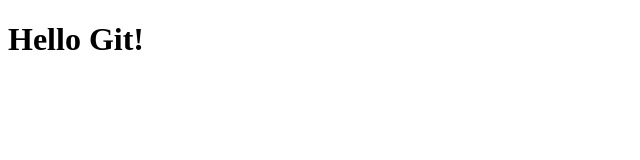
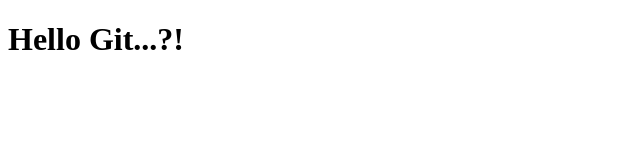
Before and after one commit to myxuci/gitpage-test, a plain HTML site: page site01/index.html in a window 1280 px wide. Shown: the full height of the page, 0-640 px from the left. Drawn offline with Linux system fonts and the light colour scheme.

Commit message:
Update index.html

```diff
--- a/site01/index.html
+++ b/site01/index.html
@@ -4,6 +4,6 @@
         <title>Hello Git!</title>
     </head>
     <body>
-        <h1>Hello Git!</h1>
+        <h1>Hello Git...?!</h1>
     </body>
 </html>
```
